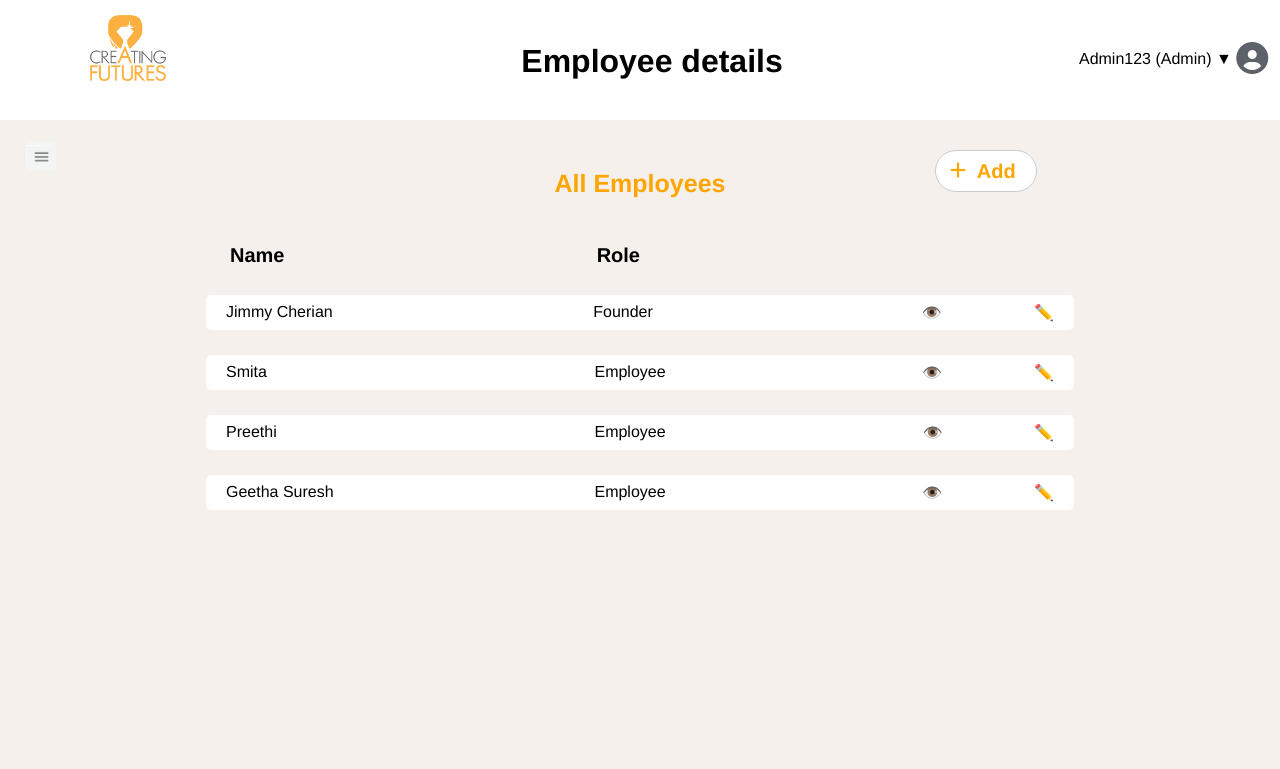
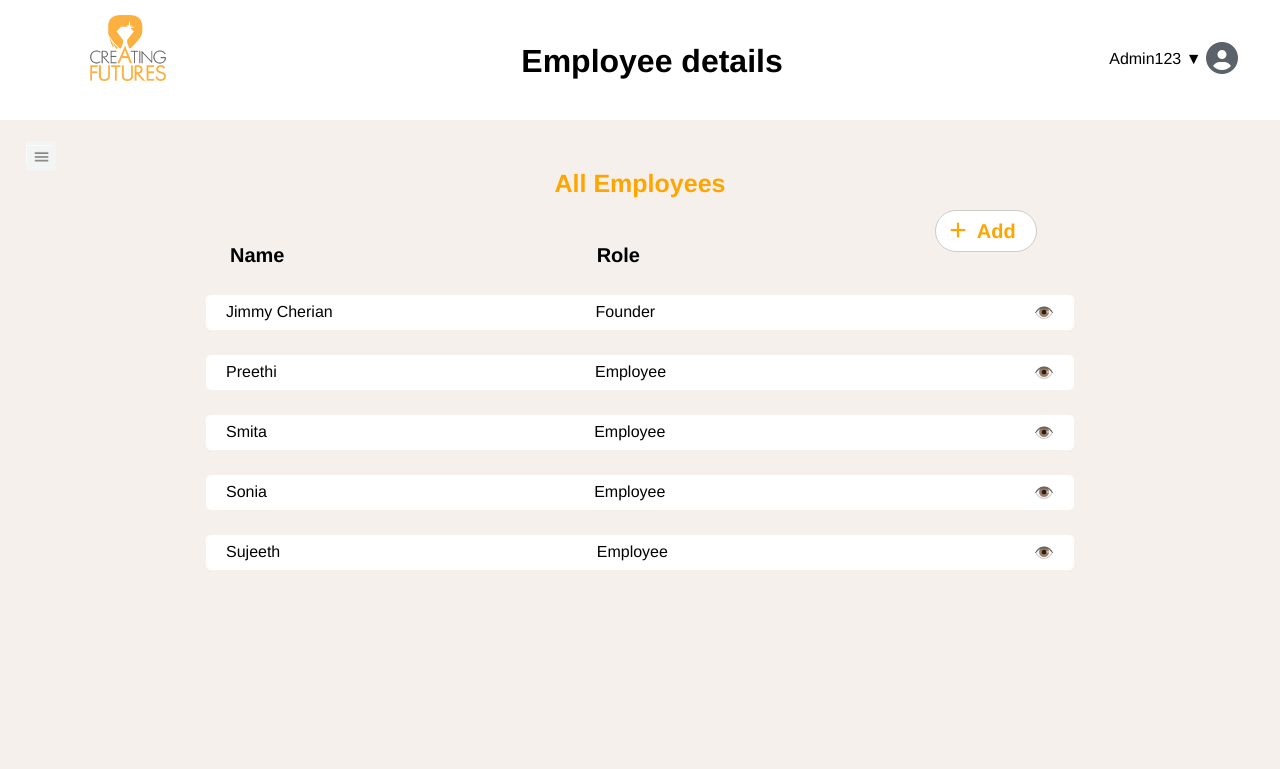
Before and after one commit to tasmiya2321/Employee_django, a Django app: page /admin_module/ in a window 1280 px wide. Shown: the top 769 px of the page. Run offline with Django 3.2, Linux system fonts and the light colour scheme; a user stored in the database is signed in; some libraries are stand-ins or nearby versions.

Commit message:
nothing changes

```diff
--- a/Emp_app/templates/Emp_app/admin_module.html
+++ b/Emp_app/templates/Emp_app/admin_module.html
@@ -2,22 +2,13 @@
 {% block css %}
 
 <script>
-    function togglePasswordVisibility() {
-        var passwordInput = document.getElementById('id_password');
-        var eyeIcon = document.getElementById('eyeIcon');
+    function navigateToEmployeePage() {
+        window.location.href = "{% url 'employee' %}";
+    }
 
-        if (passwordInput.type === "password") {
-            passwordInput.type = "text";
-            eyeIcon.innerHTML = '🙈'; // HTML entity for eye open
-        } else {
-            passwordInput.type = "password";
-            eyeIcon.innerHTML = '👁️'; // HTML entity for eye closed
-        }
-    }
 </script>
 
 <style>
-
 
     .container {
         width: 70%;
@@ -71,18 +62,14 @@
         flex-direction: row;
     }
 
-    .role_name {
-        position: absolute;
-        right: 48%;
-    }
 
     .fst_eyeIcon {
-        margin-right: -40%;
-    }
-
-    .fst_pencilIcon {
         margin-left: -20%;
         position: static;
+        cursor: default;
+    }
+    .fst_eyeIcon:hover {
+            cursor: pointer;
     }
 
     .icon-container {
@@ -141,33 +128,33 @@
 
     <div class="employee">
         <div class="name">Jimmy Cherian</div>
-        <div class="role_name" style="right: 49%;">Founder</div>
-        <div onclick="togglePasswordVisibility()" class="fst_eyeIcon">👁️</div>
-        <div onclick="toggleEditMode()" class="fst_pencilIcon">✏️</div>
+        <div class="role_name" style="margin-right: 34%;">Founder</div>
+        <div onclick="navigateToEmployeePage()"class="fst_eyeIcon">👁️</div>
+    </div>
+
+    <div class="employee">
+        <div class="name">Preethi</div>
+        <div class="role_name" style="margin-right: 26%;">Employee</div>
+        <div onclick="navigateToEmployeePage()" class="fst_eyeIcon">👁️</div>
     </div>
 
     <div class="employee">
         <div class="name">Smita</div>
-        <div class="role_name">Employee</div>
-        <div onclick="togglePasswordVisibility()" class="fst_eyeIcon" style="margin-right: -48%;">👁️</div>
-        <div onclick="toggleEditMode()" class="fst_pencilIcon">✏️</div>
-
-    </div>
-    <div class="employee">
-        <div class="name">Preethi</div>
-        <div class="role_name">Employee</div>
-        <div onclick="togglePasswordVisibility()" class="fst_eyeIcon" style="margin-right: -47%;">👁️</div>
-        <div onclick="toggleEditMode()" class="fst_pencilIcon">✏️</div>
-
-    </div>
-    <div class="employee">
-        <div class="name">Geetha Suresh</div>
-        <div class="role_name">Employee</div>
-        <div onclick="togglePasswordVisibility()" class="fst_eyeIcon">👁️</div>
-        <div onclick="toggleEditMode()" class="fst_pencilIcon">✏️</div>
-
+        <div class="role_name" style="margin-right: 25%;">Employee</div>
+        <div onclick="navigateToEmployeePage()" class="fst_eyeIcon">👁️</div>
     </div>
 
+    <div class="employee">
+        <div class="name">Sonia</div>
+        <div class="role_name" style="margin-right: 25%;">Employee</div>
+        <div onclick="navigateToEmployeePage()" class="fst_eyeIcon">👁️</div>
+    </div>
+
+    <div class="employee">
+        <div class="name">Sujeeth</div>
+        <div class="role_name" style="margin-right: 26%;">Employee</div>
+        <div onclick="navigateToEmployeePage()" class="fst_eyeIcon">👁️</div>
+    </div>
 </div>
 
 
--- a/Emp_app/templates/Emp_app/base.html
+++ b/Emp_app/templates/Emp_app/base.html
@@ -262,7 +262,7 @@
 
         <div class="dropdow">
             <span id="Role" class="id-symbol" onclick="toggleDropdown()">
-                {{ user.get_username }} {% if user.is_staff %}(Admin) {% endif %}&#9660;
+                {{ user.get_username }} {% if user.is_staff %} {% endif %}&#9660;
                 <i class="fa-solid fa-circle-user fa-2xl" style="color: #5c626a;"></i>
             </span>
             <div class="dropdown-content" id="dropdownContent">
@@ -286,8 +286,10 @@
                     <li style="flex: 1;"><a href="{% url 'home' %}" style="margin-left: 10px;"><i class="fas fa-home" style="color: #FCB040; margin-left: -20px; }"></i>Home</a></li>
                     <li style="flex: 1;"><a href="{% url 'Session_main' %}"><i class="fas fa-business-time" style="color: #FCB040; margin-left: 8px;"></i>Session</a></li>
                     <li style="flex: 1;"><a href="{% url 'employee' %}"><i class="fas fa-chart-bar" style="color: #FCB040; margin-left: 20px;"></i>Employee</a></li>
+
+                    {% if user.is_authenticated and user.is_staff %}
                     <li style="flex: 1;"><a href="{% url 'admin_module' %}"><i class="fas fa-chart-bar" style="color: #FCB040; margin-left: 20px;"></i>Admin Module</a></li>
-
+                    {% endif %}
                 </ul>
             </nav>
         </aside>
@@ -316,6 +318,7 @@
     </footer>
 
 
+
     <script>
 
         function toggleDropdown() {
--- a/Emp_app/urls.py
+++ b/Emp_app/urls.py
@@ -9,23 +9,10 @@ from django.contrib.messages.views import SuccessMessageMixin
 from django.contrib.auth.views import LoginView
 from .views import admin_module
 
-
-# class ResetPasswordView(SuccessMessageMixin, PasswordResetView):
-#     template_name = 'users/password_reset.html'
-#     email_template_name = 'users/password_reset_email.html'
-# class ResetPasswordView(SuccessMessageMixin, PasswordResetView):
-#     template_name = 'users/password_reset.html'
-#     email_template_name = 'users/password_reset_email.html'
-
-# class ResetPasswordView(SuccessMessageMixin, PasswordResetView):
-#     template_name = 'users/password_reset.html'
-#     email_template_name = 'users/password_reset_email.html'
-
-
 urlpatterns = [
     path('', LoginView.as_view(template_name='registration/login.html'), name='login'),
     path("home/", views.home, name="home"),
-    path("employee/", views.employee, name="employee"),
+    path("employee/<int:emp_id>/", views.employee, name="employee"),
     path("saveemployee/", views.saveemployee, name="saveemployee"),
     path('forgetpassword/', views.forgetpassword, name='forget_password'),
     path('reset_password/', views.reset_password, name='reset_password'),
@@ -38,8 +25,6 @@ urlpatterns = [
     path('createpage/', views.CreatePage, name='createpage'),
     path('save-session/', views.save_session, name='save_session')
 
-
-
 ]
 # if settings.DEBUG:
 #     from django.contrib.staticfiles.urls import staticfiles_urlpatterns
--- a/Emp_app/views.py
+++ b/Emp_app/views.py
@@ -48,15 +48,6 @@ def employee(request):
     if request.method == 'GET':
         return render(request, "Emp_app/employee.html")
     else:
-        # var = request.POST.get("data")
-        # var = var[:-1]
-        # var = var.strip()
-
-        # variable_column = 'username'
-        # search_type = 'iexact'
-        # strfilter = variable_column + '__' + search_type
-        # emp_details = EmpDetails.objects.filter(**{strfilter: var})
-
         emp_id = request.POST.get("data","")
         emp_id = emp_id[:-1]
         emp_id = emp_id.strip()
@@ -79,7 +70,6 @@ def saveemployee(request):
         try:
             emp_details = EmpDetails.objects.get(emp_id=emp_id)
 
-
             emp_details.fullname = request.POST.get('fullname')
             emp_details.address = request.POST.get('address')
             emp_details.dob = request.POST.get('dob')
@@ -101,9 +91,6 @@ def saveemployee(request):
             emp_details.branch = request.POST.get('branchName')
             emp_details.account_type = request.POST.get('accountType')
 
-            if 'adminField' in request.POST:
-                emp_details.admin_field = request.POST.get('adminField')
-
 
             # Save the changes to the database
             emp_details.save()
@@ -116,45 +103,6 @@ def saveemployee(request):
                 messages.error(request, 'Failed to update employee details: {}'.format(e))
      else:
         return render(request, "Emp_app/employee.html")
-
-
-def login(request):
-     return render(request, "Registration/login.html")
-
-def reset_password(request):
-     return render(request, "Emp_app/reset_password.html")
-
-def email(request):
-     return render(request, "Emp_app/email.html")
-
-
-def subject_email(request):
-     return render(request, "Emp_app/subject_email.txt")
-
-
-
-
-
-def userlogin(request):
-
-      if request.method == 'POST':
-
-        username = request.POST['username']
-        password = request.POST['password']
-
-        user = authenticate(username=username, password=password)
-        if user is not None:
-
-            login(request, user)
-
-            return render(request, 'index.html')
-        else:
-
-            return render(request, 'login.html', {'error_message': 'Incorrect username and / or password.'})
-      else:
-
-         return render(request, 'login.html')
-
 
 
 def userlogin(request):
@@ -180,6 +128,19 @@ def userlogin(request):
         # Handle GET requests, if needed
         return render(request, 'registration/login.html')
 
+
+def login(request):
+     return render(request, "Registration/login.html")
+
+def reset_password(request):
+     return render(request, "Emp_app/reset_password.html")
+
+def email(request):
+     return render(request, "Emp_app/email.html")
+
+
+def subject_email(request):
+     return render(request, "Emp_app/subject_email.txt")
 
 # @login_required
 def change_password(request):
```
Also changed, not shown: Data/Employee Details.csv (+5 -5 lines), Emp_app/templates/Emp_app/Session_main.html (+18 -6 lines), Emp_app/templates/Emp_app/employee.html (+59 -66 lines).
